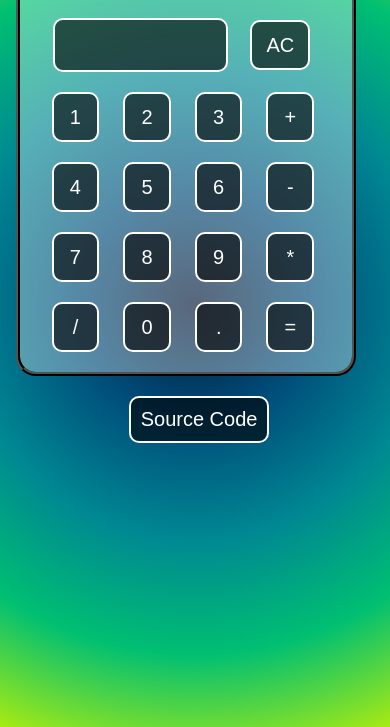
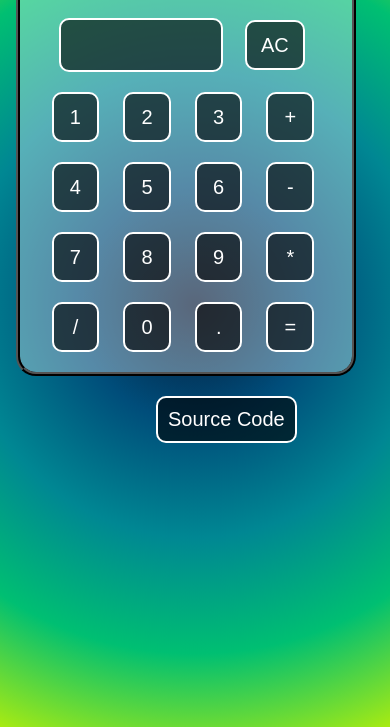
Before and after one commit to Gagandeep101/Calculator, a plain HTML site: page index.html in a window 390 px wide. Shown: the part 117-844 px from the top of the page. Drawn offline with Linux system fonts and the light colour scheme.

Commit message:
style : change in input_filled and source_link

```diff
--- a/style.css
+++ b/style.css
@@ -119,13 +119,14 @@ h1 {
     margin-left: 33%;
   }
   .first_row input {
-    width: 161px;
+    width: 150px;
   }
   .cal h3{
     font-size: 20px;
     margin-bottom: 1px;
   }
   .source_link{
+  margin-left: 40%;
     margin-top: 20px;
   }
 }
```
